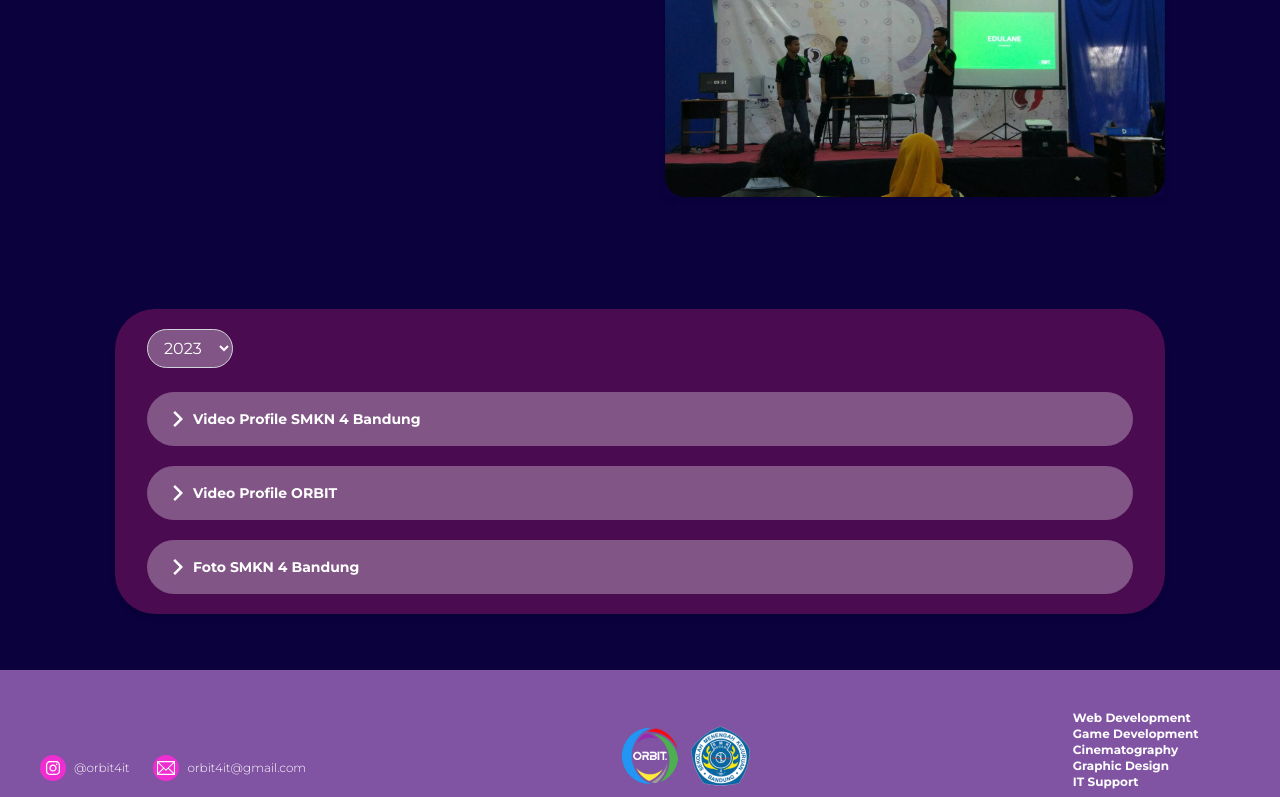
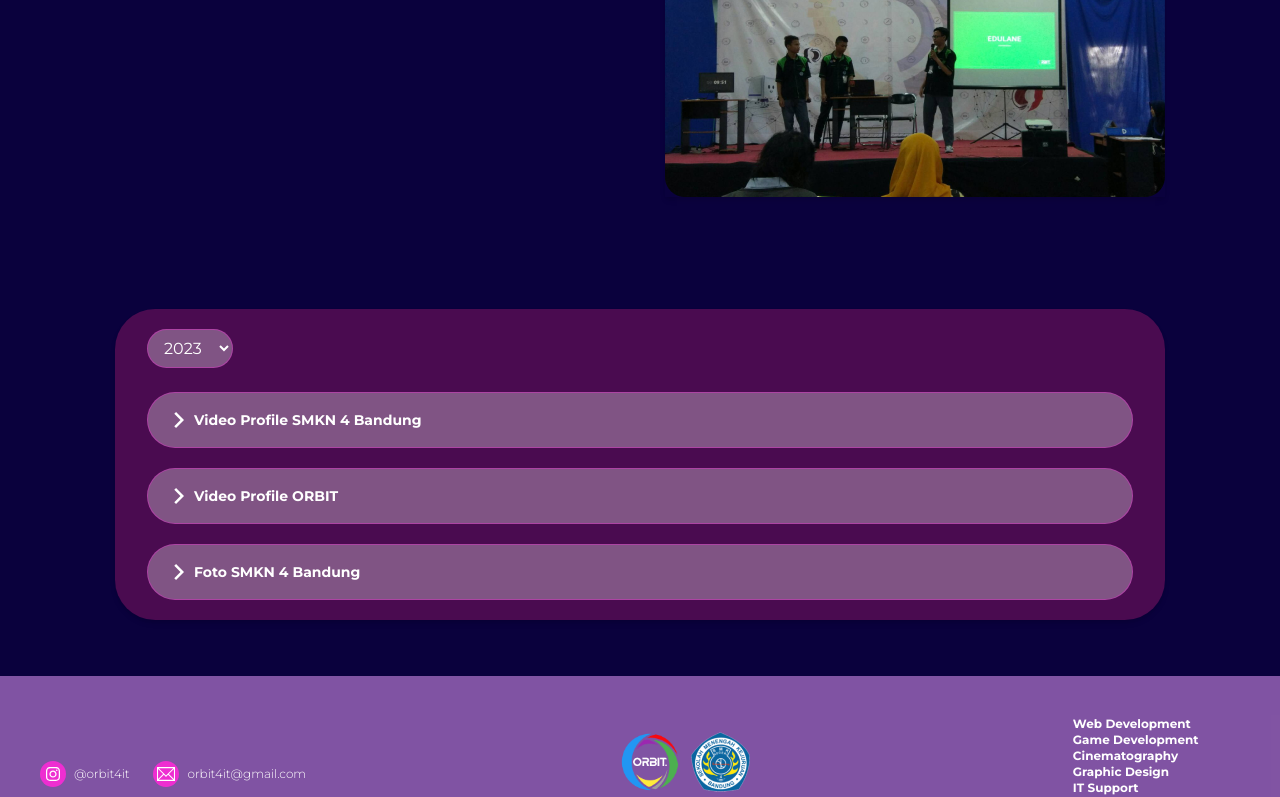
Before and after one commit to orbit4it/web-frontend, a Next.js app: page /GameDevelopment in a window 1280 px wide. Shown: the part 556-1353 px from the top of the page. Built offline with nearby package versions, Linux system fonts and the light colour scheme.

Commit message:
warna border

```diff
--- a/app/GameDevelopment/page.tsx
+++ b/app/GameDevelopment/page.tsx
@@ -44,7 +44,7 @@ export default function page() {
             <div className="bg-bgGameDev w-auto my-14 py-5 px-8 rounded-[40px] shadow-md">
               <select
                 defaultValue="2023"
-                className="py-2 px-3 bg-whiteTransparent rounded-[40px] border border-gray-300"
+                className="py-2 px-3 bg-whiteTransparent rounded-[40px] border border-[#EE2ED1] border-opacity-40"
               >
                 <option value="">2023</option>
                 <option value="option1">2022</option>
--- a/components/VideoActivity.tsx
+++ b/components/VideoActivity.tsx
@@ -21,7 +21,7 @@ const VideoActivity = ({ title }) => {
     <div>
       <button
         onClick={handleButton}
-        className="flex items-center font-bold bg-whiteTransparent py-3 px-4 rounded-[40px] w-full"
+        className="border border-[#EE2ED1] border-opacity-40 flex items-center font-bold bg-whiteTransparent py-3 px-4 rounded-[40px] w-full"
       >
         {isOpen ? (
           <RiArrowDownSLine size={30} />
```
